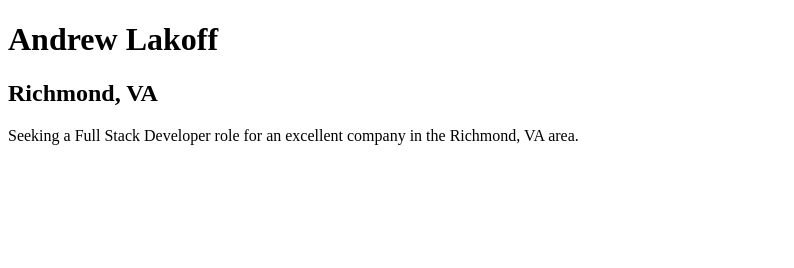
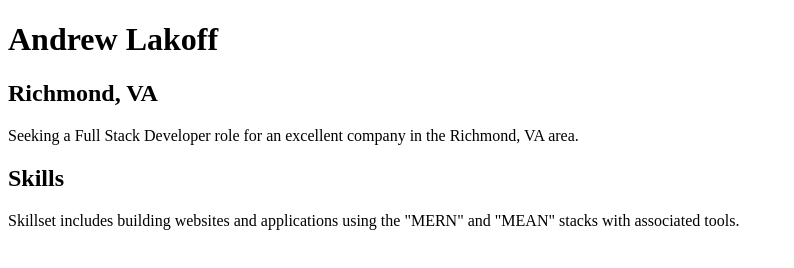
Before and after one commit to alakoff/alakoff.github.io, a plain HTML site: page index.html in a window 1280 px wide. Shown: the whole page, without its empty margins (0-794 px from the left). Drawn offline with Linux system fonts and the light colour scheme.

Commit message:
adding latest changes

```diff
--- a/index.html
+++ b/index.html
@@ -15,5 +15,11 @@
             Seeking a Full Stack Developer role for an excellent company in the Richmond, VA area.
         </p>
     </div>
+    <div>
+        <h2>Skills</h2>
+        <p>
+            Skillset includes building websites and applications using the "MERN" and "MEAN" stacks with associated tools.
+        </p>
+    </div>
 </body>
 </html>
```
